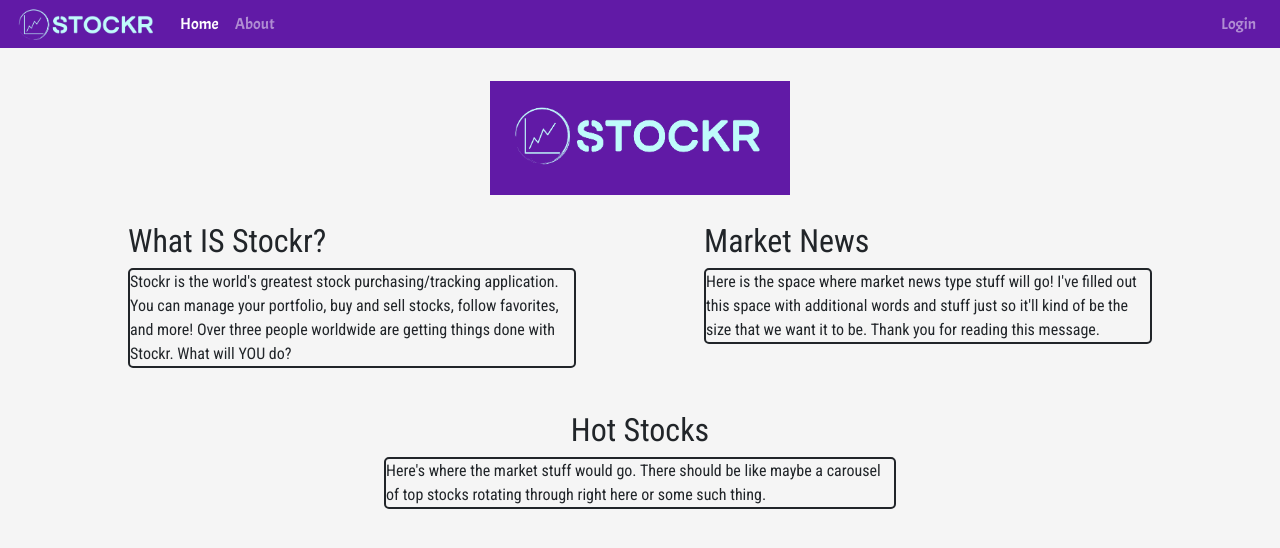
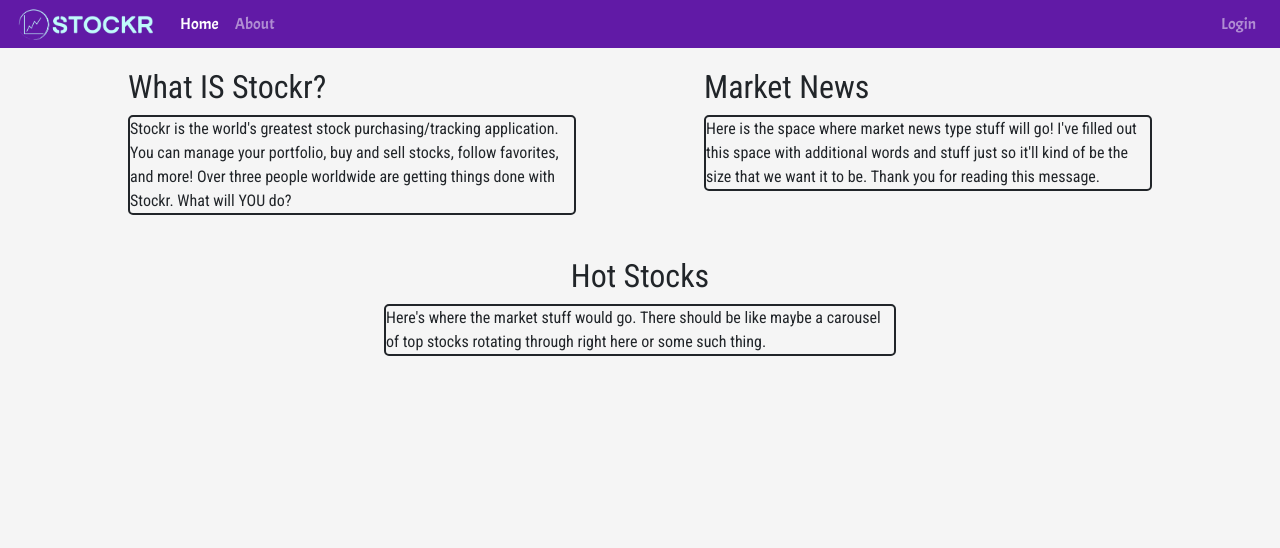
Before and after one commit to ben-loper/group-stock-market, a Vue app in the folder frontend/: page / in a window 1280 px wide. Shown: the top 548 px of the page. Built offline with nearby package versions, Linux system fonts and the light colour scheme; what vue-highlightjs would draw is missing.

Commit message:
image removed from landing page

```diff
--- a/frontend/src/views/Landing.vue
+++ b/frontend/src/views/Landing.vue
@@ -2,9 +2,6 @@
 
     <div id="landing">
         <default-layout></default-layout>
-        <center>
-            <img src="../assets/Stockrlogo.png" id="logo" />
-        </center>
 
         <div>
             <h2 style="float: left; margin-left: 10%; width: 35%;">What IS Stockr?</h2>
```
